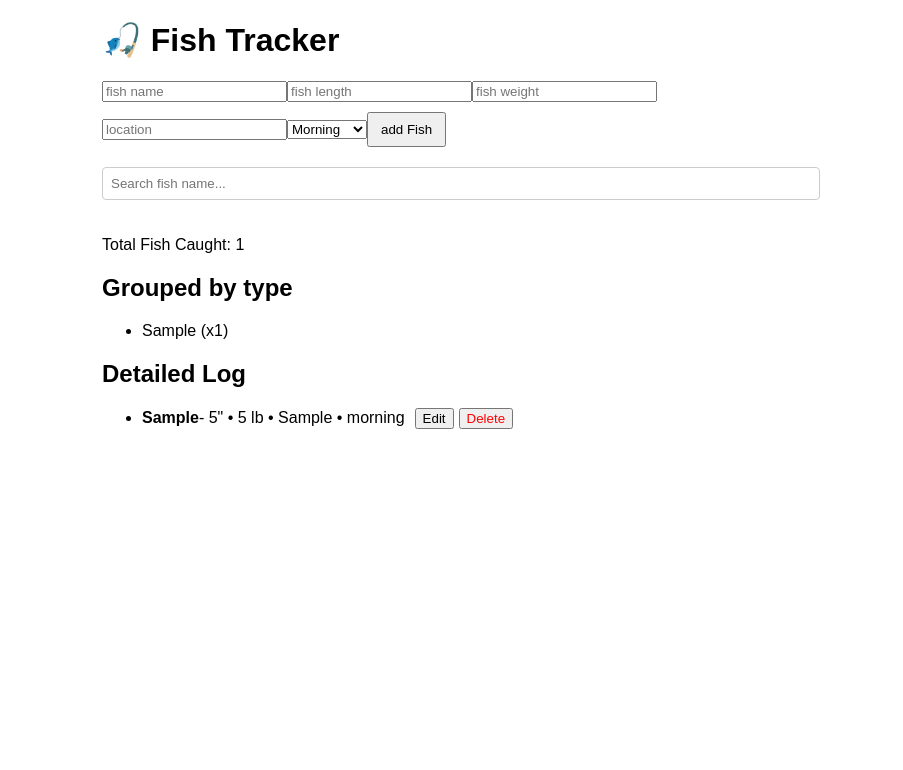
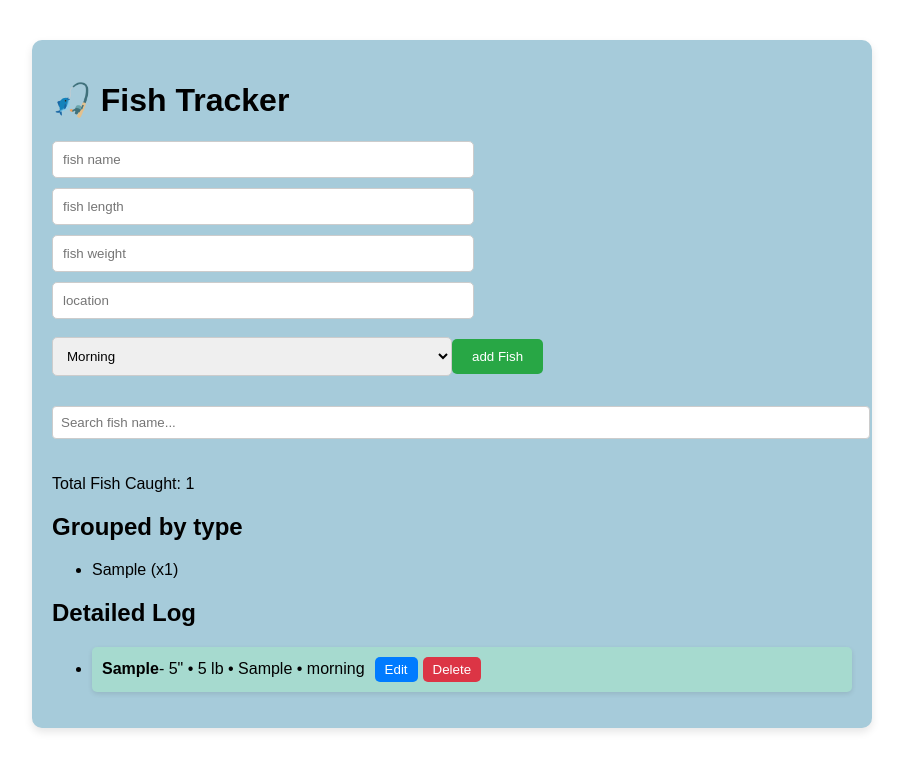
Before and after one commit to Johnmz20/FishTracking, a React (Create React App) app: page / in a window 1280 px wide. Both pictures are taken after typing "Sample", "5", "5", "Sample" into the empty fields and a click on the button "add Fish". Shown: the top 770 px of the page, without its empty margins (188-1091 px from the left). Built offline with nearby package versions, Linux system fonts and the light colour scheme.

Commit message:
added some styling to app

```diff
--- a/src/App.js
+++ b/src/App.js
@@ -92,7 +92,15 @@ function App() {
   );
 
   return (
-    <div style={{  maxWidth: '700px',margin: 'auto', fontFamily: 'Arial'}}>
+    <div style={{
+      maxWidth: '800px',
+      margin: '40px auto',
+      padding: '20px',
+      fontFamily: 'Arial, sans-serif',
+      backgroundColor: '#a6cbda',
+      borderRadius: '10px',
+      boxShadow: '0 4px 8px rgba(0, 0, 0, 0.1)'
+      }}>
       <h1>🎣 Fish Tracker</h1>
 
       <form onSubmit={handleSubmit} style={{ marginBottom: '20px' }}>
@@ -103,6 +111,14 @@ function App() {
           value={fishData.name}
           onChange={handleChange}
           required
+          style={{
+            padding: '10px',
+            marginBottom: '10px',
+            width: '50%',
+            borderRadius: '5px',
+            border: '1px solid #ccc',
+
+          }}
         />
         <input
           type="number"
@@ -110,6 +126,14 @@ function App() {
           placeholder="fish length"
           value={fishData.length}
           onChange={handleChange}
+          style={{
+            padding: '10px',
+            marginBottom: '10px',
+            width: '50%',
+            borderRadius: '5px',
+            border: '1px solid #ccc',
+
+          }}
         />
         <input
           type="number"
@@ -117,6 +141,14 @@ function App() {
           placeholder="fish weight"
           value={fishData.weight}
           onChange={handleChange}
+          style={{
+            padding: '10px',
+            marginBottom: '10px',
+            width: '50%',
+            borderRadius: '5px',
+            border: '1px solid #ccc',
+
+          }}
         />
         <input
           type="text"
@@ -124,14 +156,40 @@ function App() {
           placeholder="location"
           value={fishData.location}
           onChange={handleChange}
+          style={{
+            padding: '10px',
+            marginBottom: '10px',
+            width: '50%',
+            borderRadius: '5px',
+            border: '1px solid #ccc',
+
+          }}
         />
-        <select name="timeOfDay" value={fishData.timeOfDay} onChange={handleChange}>
+        <select name="timeOfDay" value={fishData.timeOfDay} onChange={handleChange}
+        style={{
+          padding: '10px',
+          marginBottom: '10px',
+          width: '50%',
+          borderRadius: '5px',
+          border: '1px solid #ccc',
+
+        }}>
           <option value="Morning">Morning</option>
           <option value="Afternoon">Afternoon</option>
           <option value="Evening">Evening</option>
           <option value="Night">Night</option>
         </select>
-        <button type="submit" style={{ padding: '8px 12px', marginTop: '10px' }}>
+        <button type="submit"
+        style={{
+          padding: '10px 20px',
+          backgroundColor: selectedFishIndex !== null ? '#007bff' : '#28a745',
+          color: '#fff',
+          border: 'none',
+          borderRadius: '5px',
+          cursor: 'pointer',
+          marginTop: '10px',
+
+          }}>
           {selectedFishIndex !== null ? 'update Fish' : 'add Fish'}
         </button>
       </form>
@@ -167,20 +225,44 @@ function App() {
         {filteredLog.length > 0 ? (
           fishLog.map((fish, index) =>
           fish.name.includes(searchTerm.toLowerCase()) && (
-            <li key={index}>
+            <li key={index}
+            style={{
+              marginBottom: '15px',
+              padding: '10px',
+              backgroundColor: '#a6dacf',
+              borderRadius: '5px',
+              boxShadow: '0 2px 5px rgba(0,0,0,0.1)'
+            }}
+            >
               <strong>
                 {fish.name.charAt(0).toUpperCase() + fish.name.slice(1)}
               </strong>
               - {`${fish.length}" • ${fish.weight} lb • ${fish.location} • ${fish.timeOfDay}`}
               <button
                 onClick={() => handleEdit(index)}
-                style={{ marginLeft: '10px'}}
+                style={{
+                  marginLeft: '10px',
+                  backgroundColor: '#007bff',
+                  color: '#fff',
+                  border: 'none',
+                  padding: '5px 10px',
+                  borderRadius: '5px',
+                  cursor: 'pointer'
+                }}
               >
                 Edit
               </button>
               <button
                 onClick={() => handleDelete(index)}
-                style={{ marginLeft: '5px', color:'red'}}
+                style={{
+                  marginLeft: '5px',
+                  backgroundColor: '#dc3545',
+                  color: '#fff',
+                  border: 'none',
+                  padding: '5px 10px',
+                  borderRadius: '5px',
+                  cursor: 'pointer'
+                }}
               >
                 Delete
               </button>
```
